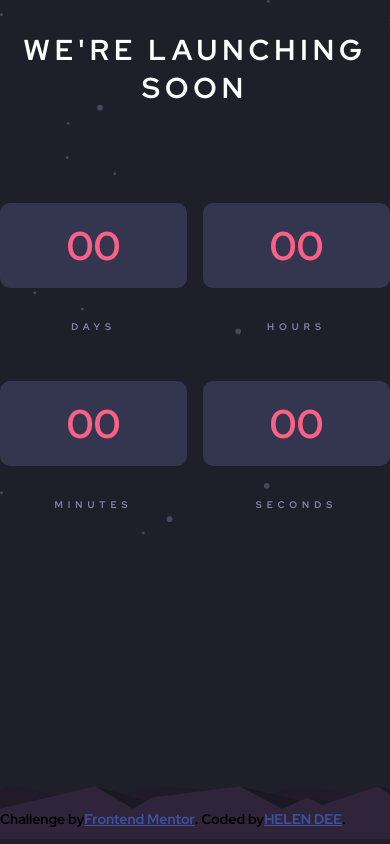
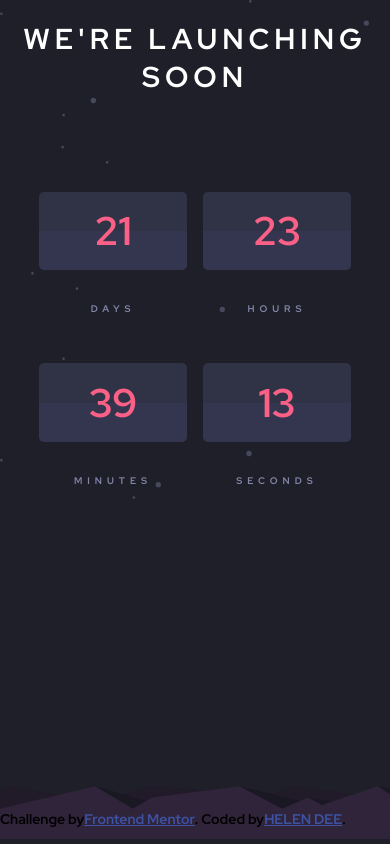
Before and after one commit to HELEN-DEE/launch-countdown-timer, a plain HTML site: page index.html in a window 390 px wide. Drawn offline with Linux system fonts and the light colour scheme.

Commit message:
Add: functionality and fixed responsiveness

```diff
--- a/index.html
+++ b/index.html
@@ -25,28 +25,31 @@
   <!-- days -->
   <div class="day-section">
     <div class="day-container bg-blue-container">
-      <h1>00</h1>
+      <h1 id="days">00</h1>
     </div>
     <h4>Days</h4>
   </div>
   <!-- hours -->
   <div class="hour-section ">
     <div class="hour-container bg-blue-container">
-      <h1>00</h1>
+      <h1 id="hours">00</h1>
     </div>
     <h4>Hours</h4>
   </div>
   <!-- minutes -->
   <div class="minute-section">
     <div class="minute-container bg-blue-container">
-      <h1>00</h1>
+      <h1 id="minutes">00</h1>
     </div>
     <h4>Minutes</h4>
   </div>
 <!-- seconds -->
   <div class="second-section">
     <div class="seconds-container bg-blue-container">
-      <h1>00</h1>
+      <span class="corner left"></span>
+      <span class="corner right"></span>
+    <h1 id="seconds">00</h1>
+
     </div>
     <h4>Seconds</h4>
   </div>
--- a/script.js
+++ b/script.js
@@ -0,0 +1,34 @@
+// document.getElementById('days').innerHTML;
+// document.getElementById('hours').innerHTML;
+// document.getElementById('minutes').innerHTML;
+// document.getElementById('seconds').innerHTML;
+
+const countDownDate = new Date('june 10, 2024  17:30:25').getTime();
+
+let x = setInterval(() => {
+const today = new Date().getTime();
+
+// difference between countdown and today
+let distance = countDownDate - today;
+
+const days = Math.floor(distance / (1000 * 60 * 60 * 24));
+const hours = Math.floor((distance % (1000 * 60 * 60 * 24)) / (1000 * 60 * 60));
+const minutes = Math.floor((distance % (1000 * 60 * 60)) / (1000 * 60));
+const seconds = Math.floor((distance % (1000 * 60)) / 1000);
+
+  // Display the results in the elements with respective IDs
+document.getElementById("days").textContent = days.toString().padStart(2, '0');
+document.getElementById("hours").textContent = hours.toString().padStart(2, '0');
+document.getElementById("minutes").textContent = minutes.toString().padStart(2, '0');
+document.getElementById("seconds").textContent = seconds.toString().padStart(2, '0');
+
+if (distance < 0) {
+    clearInterval(countdownFunction);
+    document.getElementById("days").textContent = "00";
+    document.getElementById("hours").textContent = "00";
+    document.getElementById("minutes").textContent = "00";
+    document.getElementById("seconds").textContent = "00";
+    document.querySelector(".countdown").innerHTML += "<div>EXPIRED</div>";
+}
+
+}, 1000);
--- a/styles.css
+++ b/styles.css
@@ -13,7 +13,7 @@
     /* neutral */
     --white: hsl(0, 0%, 100%);
     --dark-desaturated-blue: hsl(236, 21%, 26%);
-    --very-dark-blue: hsl(235, 16%, 14%);
+    --very-dark-blue: hsl(235, 15%, 14%);
     --very-dark-black-blue: hsl(234, 17%, 12%);
 }
 
@@ -28,7 +28,7 @@ body {
 
 .main-section{
     text-align: center;
-    margin: 8% auto;
+    margin: 5% auto;
     width: 100%;
     display: flex;
     flex-direction: column;
@@ -60,17 +60,25 @@ body {
 
 }
 
+
+
 .bg-blue-container h1{
-    background-color: var(--dark-desaturated-blue);
-    padding: 1.2rem 1rem;
+    /* background-color: var(--dark-desaturated-blue); */
+    background: linear-gradient(0deg, rgba(52,54,80,1) 50%, rgba(48,50,69,1) 50%);
+    padding: 1rem 0.8rem;
     margin: 2rem 0;
-    border-radius: 10px;
+    border-radius: 5px;
 }
 
+/* .corner {
+    border: 6px solid black;
+    border-radius: 50%;
+    width: 30px;
+    height: 30px;
+    position: absolute;
+} */
+
 .footer-img img{
-/* position: fixed;
-bottom: 0;
-left: 0; */
 width: 100%;
 height: 100%;
 }
@@ -101,13 +109,16 @@ height: 100%;
 }
 .attribution a { color: hsl(228, 45%, 44%); }
 
-@media screen and (max-width: 768px) {
-    .main-section {
-        margin: 8% auto;
-    }
+@media screen and (max-width: 700px) {
+
 
     .time-section {
         gap: 1rem;
+        margin: 0 auto;
+        width: 90%;
+    }
+    .header-text{
+        font: 1rem;
     }
 
     .time-section h1 {
@@ -116,18 +127,16 @@ height: 100%;
 
     .time-section h4 {
         font-size: 0.7rem;
+
     }
-
-
-
-    /* .bg-blue-container h1 {
-        padding: 1rem 0.7rem;
-    } */
+    .bg-blue-container h1{
+        padding: 1rem 0.5rem;
+    }
 }
 
-@media screen and (max-width: 435px) {
+@media screen and (max-width: 400px) {
     .bg-blue-container h1{
-        padding: 1rem 1rem;
+        padding: 0.8rem ;
     }
 
     .main-section {
@@ -137,6 +146,8 @@ height: 100%;
     .time-section {
         display: grid;
         grid-template-columns: 1fr 1fr ;
+        margin: 0 auto;
+        width: 80%;
     }
 
     .time-section h1 {
```
